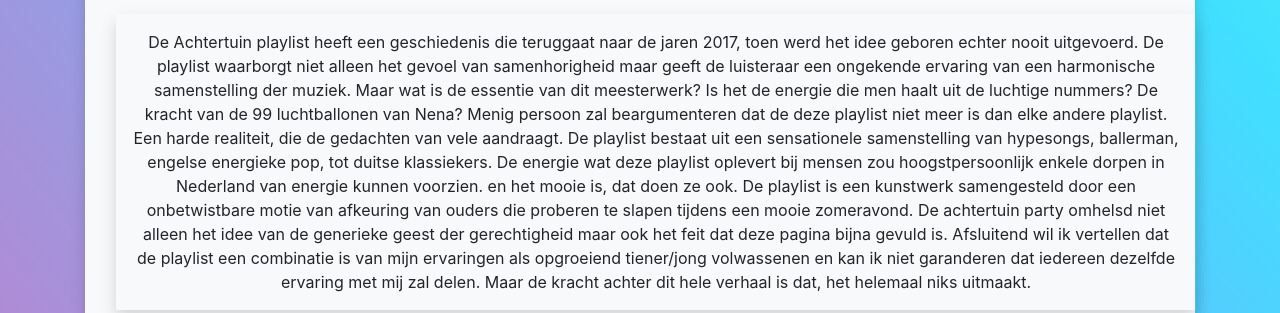
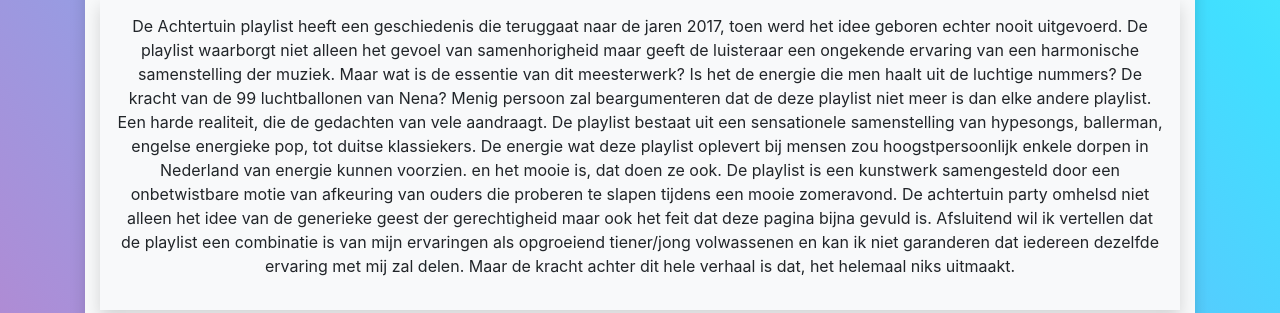
Before and after one commit to Kryest1703/Kryest1703.github.io, a plain HTML site: page index.html in a window 1280 px wide. Shown: the part 487-800 px from the top of the page. Drawn offline with nearby package versions, Linux system fonts and the light colour scheme; grey boxes are pictures that could not be loaded.

Commit message:
Update index.html

```diff
--- a/index.html
+++ b/index.html
@@ -16,11 +16,12 @@
 	<div class="container-lg shadow bg-light rounded mx-auto m-3" width="100%" height="100%">
 		<img class="rounded img-fluid" src="logo.png" alt="Italian Trulli">
 	<div class="container">
-		<div class="m-3 p-3 container shadow ">
+		<div class="mx-auto p-3 container shadow "><p>
 		De Achtertuin playlist heeft een geschiedenis die teruggaat naar de jaren 2017, toen werd het idee geboren echter nooit uitgevoerd. De playlist waarborgt niet alleen het gevoel van samenhorigheid maar geeft de luisteraar een ongekende ervaring van een harmonische samenstelling der muziek. Maar wat is de essentie van dit meesterwerk? Is het de energie die men haalt uit de luchtige nummers? De kracht van de 99 luchtballonen van Nena?
 		Menig persoon zal beargumenteren dat de deze playlist niet meer is dan elke andere playlist. Een harde realiteit, die de gedachten van vele aandraagt. De playlist bestaat uit een sensationele samenstelling van hypesongs, ballerman, engelse energieke pop, tot duitse klassiekers. De energie wat deze playlist oplevert bij mensen zou hoogstpersoonlijk enkele dorpen in Nederland van energie kunnen voorzien.
 		en het mooie is, dat doen ze ook. De playlist is een kunstwerk samengesteld door een onbetwistbare motie van afkeuring van ouders die proberen te slapen tijdens een mooie zomeravond. De achtertuin party omhelsd niet alleen het idee van de generieke geest der gerechtigheid maar ook het feit dat deze pagina bijna gevuld is. Afsluitend wil ik vertellen dat de playlist een combinatie is van mijn ervaringen als opgroeiend tiener/jong volwassenen en kan ik niet garanderen dat iedereen dezelfde ervaring met mij zal delen.
 		Maar de kracht achter dit hele verhaal is dat, het helemaal niks uitmaakt.
+			</p>
 	</div>
 
 	<iframe class="p-1 mb-5 bg-body rounded" src="https://open.spotify.com/embed/playlist/2soZtrC0NPBOCKUqK6Odiv" width="90%" height="90%" frameborder="0" allowtransparency="true" allow="encrypted-media"></iframe>
```
